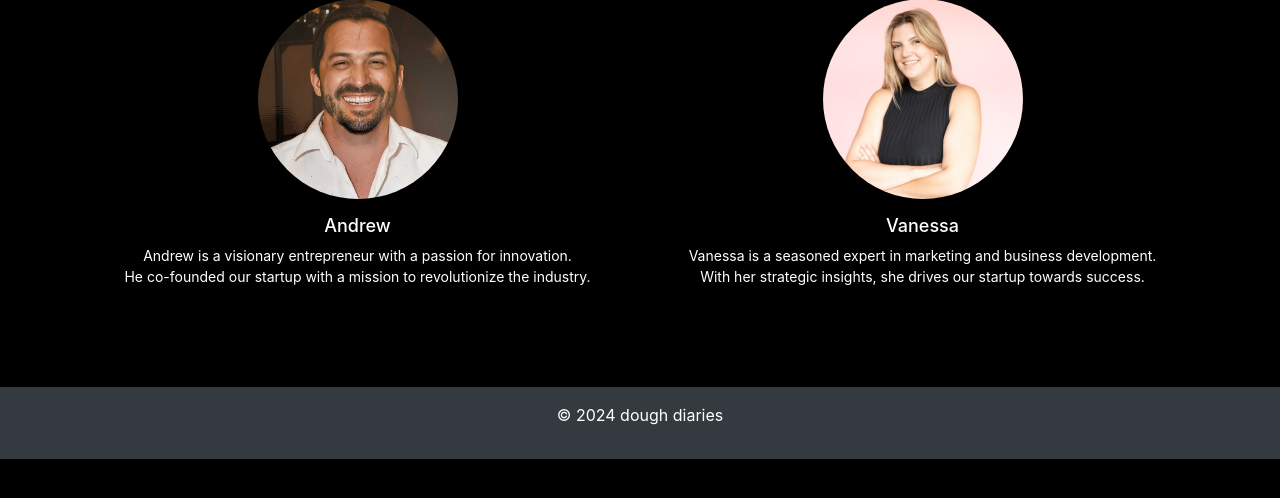
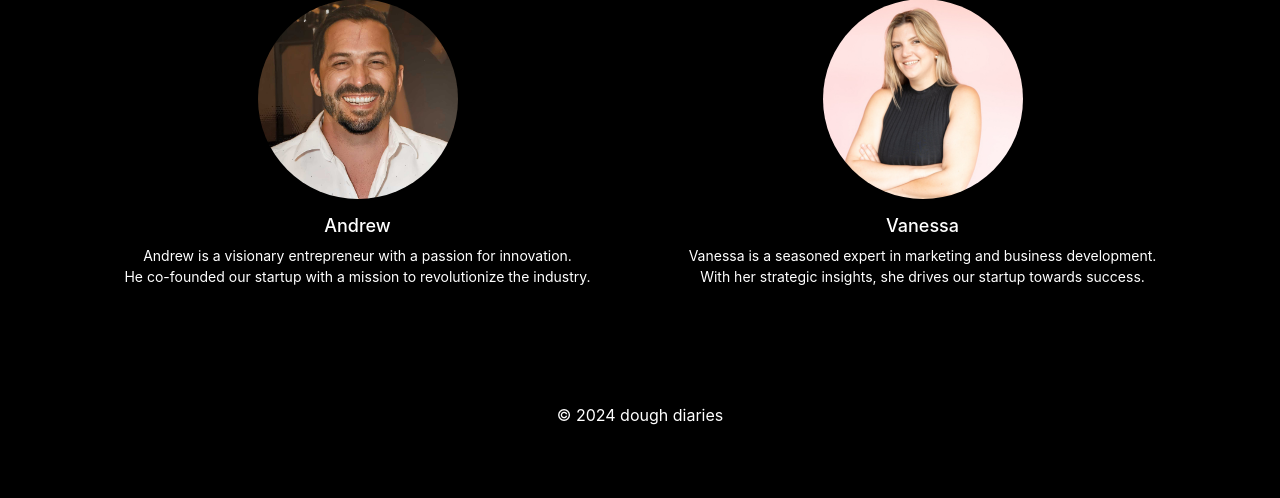
Before and after one commit to LamettaV/doughdiaries, a Flask app: page /about in a window 1280 px wide. Shown: the part 279-777 px from the top of the page. Run offline with Flask 3, Linux system fonts and the light colour scheme; some libraries are stand-ins or nearby versions.

Commit message:
Changed footer bg

```diff
--- a/static/css/base.css
+++ b/static/css/base.css
@@ -51,7 +51,7 @@ footer {
     position: static;
     bottom: 0;
     width: 100%;
-    background-color: #343a40;
+    background-color: black;
     color: white;
     text-align: center;
     padding: 1rem 0;
```
